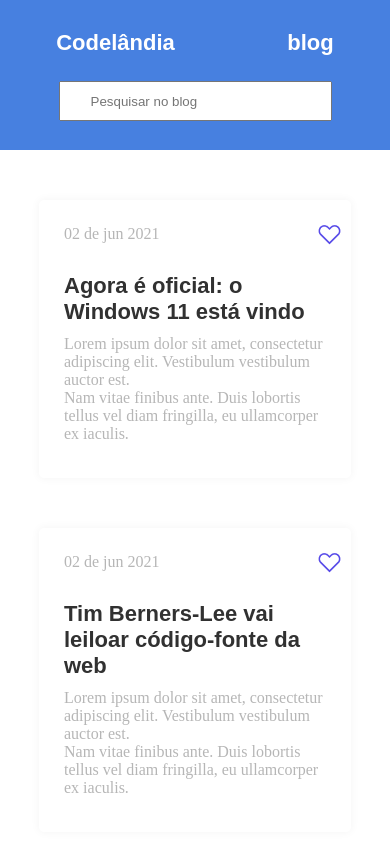
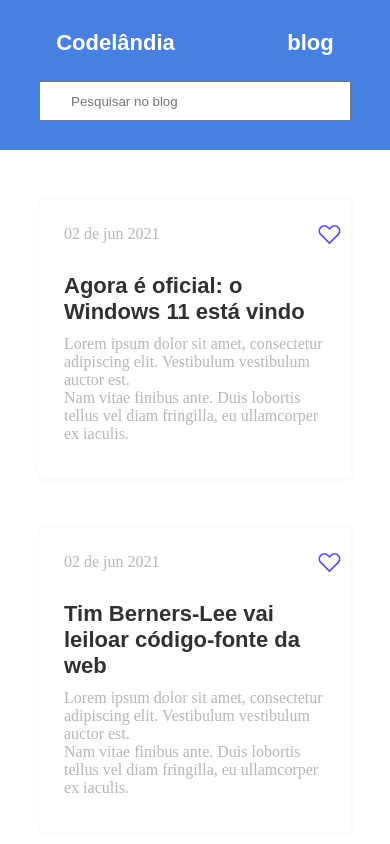
Before and after one commit to Diegoh-dev/blog-codelandia, a plain HTML site: page index.html in a window 390 px wide. Shown: the top 844 px of the page. Drawn offline with Linux system fonts and the light colour scheme; files whose address does not match are found by name; a web font is replaced by a local one.

Commit message:
alteração da largura max do input

```diff
--- a/style.css
+++ b/style.css
@@ -72,9 +72,9 @@ input::placeholder{
     margin-bottom: 10px;
 }
 
-@media (max-width: 900px){
+@media (max-width: 700px){
     input{
-        width: 70% ;
+        width: 80% ;
 
     }
 
```
